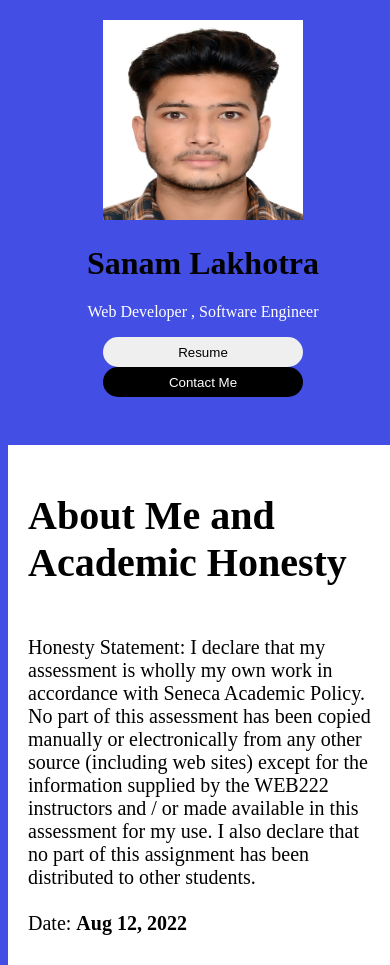
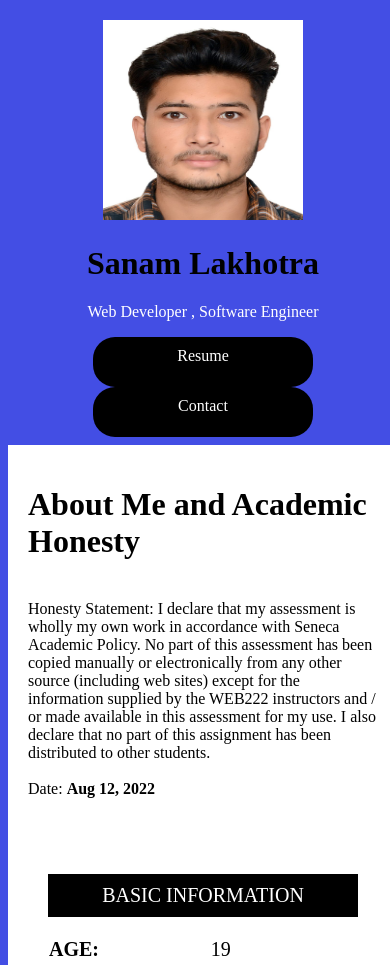
Before and after one commit to sanamlakhotra/WEB222, a plain HTML site: page index.html in a window 390 px wide. Shown: the top 965 px of the page. Drawn offline with Linux system fonts and the light colour scheme.

Commit message:
Add files via upload

```diff
--- a/css/index.css
+++ b/css/index.css
@@ -3,11 +3,11 @@ body{height:100%;width:100%;background-color:rgb(67,78,228)}
 .row1{width:200px;margin:5% auto 10px;}
 
 .rowTitle{width:30%;margin:0px auto;text-align:center;height:200px;}
-.row3{clear:both;width:100%;height:500px;font-size:20px;background-color: white;}
-.row3Left{width:50%;font-size:16px;float: left;padding:20px;box-sizing:border-box;}
+.row3{clear:both;width:100%;height:400px;font-size:20px;background-color: white;}
+.row3Left{width:50%;font-size:20px;float: left;padding:20px;box-sizing:border-box;}
 .row3Right{width:50%;font-size:20px;float: left;padding:20px;box-sizing:border-box;}
-.buttonResume{border:1px white;height:30px; width:200px;border-radius:22px}
-.buttonContactMe{border:1px black;height:30px; width:200px;border-radius:22px;background-color:black;color:white}
+.buttonContactMe{display:inline-block;border:1px black;padding:10px; width:150px;border-radius:22px;background-color:black;color:white}
+.buttonResume{display:inline-block;border:1px black;padding:10px;width:150px;border-radius:22px;background-color:black;color:white}
 .Edu{clear:both;padding:20px;height:340px;box-sizing:border-box;margin:20px 0px;background-color:white;}
 .EduTitle{Text-align:center;}
 .Edu1Left{color:white;text-align:center;box-shadow:1px 1px 10px grey;width:30%;height:80px;background-color:rgb(67,78,228);float:left;margin:10px 0px;}
@@ -197,7 +197,7 @@ body{height:100%;width:100%;background-color:rgb(67,78,228)}
 
 
 
-@media screen and (max-width: 500px) {
+@media screen and (max-width: 400px) {
   .screen-body {    padding: 40px; display: block; }
 
   .screen-body-item {padding:5px;}
@@ -205,10 +205,10 @@ body{height:100%;width:100%;background-color:rgb(67,78,228)}
 .screen-body-item.left {padding:5px;}
 .rowTitle{width:100%;margin:0px auto;text-align:center;height:200px;}
 .row3{clear:both;width:100%;font-size:20px;background-color: white;}
-.row3Left{width:100%;font-size:20px;padding:20px;box-sizing:border-box;background-color: white;}
+.row3Left{width:100%;font-size:16px;padding:20px;box-sizing:border-box;background-color: white;}
 .row3Right{width:100%;font-size:20px;padding:20px;box-sizing:border-box;background-color: white;}
-.buttonResume{border:1px white;height:30px; width:200px;border-radius:22px}
-.buttonContactMe{border:1px black;height:30px; width:200px;border-radius:22px;background-color:black;color:white}
+.buttonContactMe{display:inline-block;border:1px black;height:30px; width:200px;border-radius:22px;background-color:black;color:white}
+.buttonResume{display:inline-block;border:1px black;height:30px; width:200px;border-radius:22px;background-color:black;color:white}
 
 .Edu{clear:both;padding:20px;height:600px;box-sizing:border-box;margin:20px 0px;background-color:white;}
 .EduTitle{Text-align:center;}
--- a/index.html
+++ b/index.html
@@ -17,8 +17,8 @@
 <div class="rowTitle">
 	<h1> Sanam Lakhotra  </h1>
 	<p><a style="color:white"> Web Developer , Software Engineer   </a>    </p>
-	<input type="button" value="Resume" class="buttonResume" style="">
-	<input type="button" value="Contact Me" class="buttonContactMe"style="">
+	<a href="document/resume.pdf"><div class="buttonResume">Resume</div></a>
+	<a href="#ContactUs"><div class="buttonContactMe">Contact </div></a>
 </div>
 
 <div class="row3">
@@ -110,7 +110,7 @@ I declare that my assessment is wholly my own work in accordance with Seneca Aca
 
 
 
-  <div class="container">
+  <div class="container" id="ContactUs">
 
     <div class="screen">
 
```
Also changed, not shown: 1 other file.
